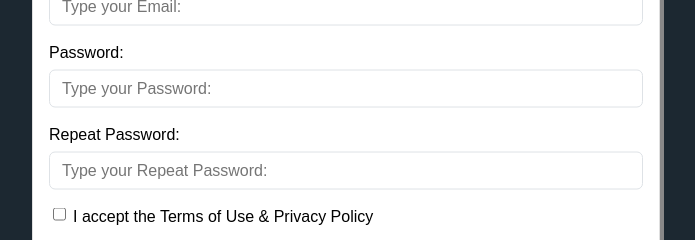
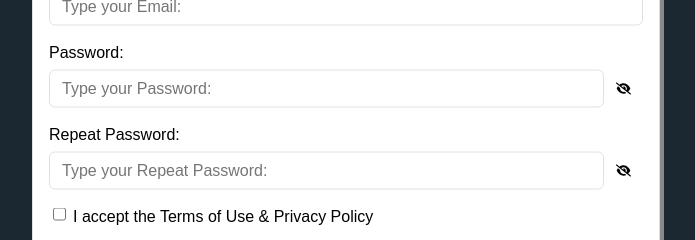
Before and after one commit to Spiderjockey02/fyp-uni, a Next.js app in the folder frontend/: page /register in a window 1280 px wide. Shown: the part 373-613 px from the top of the page, without its empty margins (294-989 px from the left). Built offline with nearby package versions, Linux system fonts and the light colour scheme.

Commit message:
Added togglable views for password inputs

```diff
--- a/frontend/src/components/Buttons/Link.tsx
+++ b/frontend/src/components/Buttons/Link.tsx
@@ -1,17 +1,19 @@
 import Link from 'next/link';
 import styles from '@/styles/Button.module.css';
-import type { CSSProperties } from 'react';
+import type { CSSProperties, ReactElement } from 'react';
 
 interface Props {
-  children: string
+  children: string | ReactElement | Array<ReactElement>
+	className?: string
   style?: CSSProperties
-	href: string
+	href?: string
+	onClick?: () => void
 }
 
 
-export default function LinkButton({ children, href, style }: Props) {
+export default function LinkButton({ children, className, href, style, onClick }: Props) {
 	return (
-		<Link className={styles.link} href={href} style={style}>
+		<Link className={`${styles.link} ${className == undefined ? '' : className}`} href={href == undefined ? '' : href} style={style} onClick={onClick}>
 			{children}
 		</Link>
 	);
--- a/frontend/src/components/Forms/TextField.tsx
+++ b/frontend/src/components/Forms/TextField.tsx
@@ -1,5 +1,9 @@
 import styles from '@/styles/Form.module.css';
 import type { ChangeEvent } from 'react';
+import { LinkButton } from '../Buttons';
+import { FontAwesomeIcon } from '@fortawesome/react-fontawesome';
+import { faEye, faEyeSlash } from '@fortawesome/free-solid-svg-icons';
+import { useState } from 'react';
 
 interface Props {
   label: string
@@ -10,10 +14,21 @@ interface Props {
 }
 
 export default function TextField({ label, id, type = 'text', error = '', onChange }: Props) {
+	const [hidden, setHidden] = useState(false);
+
 	return (
 		<div>
 			<label className={styles['form-label']} htmlFor={id}>{label}</label>
-			<input className={`${styles['form-control']} ${error.length > 0 ? styles['form-input-error'] : ''}`} id={id} type={type} placeholder={`Type your ${label}`} name={id} onChange={onChange}/>
+			<div className={styles['form-group']}>
+				<input className={`${styles['form-control']} ${error.length > 0 ? styles['form-input-error'] : ''}`} id={id} type={type == 'password' ? (hidden ? 'text' : 'password') : type} placeholder={`Type your ${label}`} name={id} onChange={onChange}/>
+				{type == 'password' ?
+					<LinkButton onClick={() => setHidden(!hidden)} className={styles['form-button']}>
+						{hidden ? <FontAwesomeIcon icon={faEye} width={15} height={15} /> : <FontAwesomeIcon icon={faEyeSlash} width={15} height={15} />}
+					</LinkButton>
+					: null
+				}
+			</div>
+
 			{error?.length > 0 ? <div id="passwordHelpBlock" className={styles['form-text']}>
   			{error}
 			</div>
--- a/frontend/src/styles/Form.module.css
+++ b/frontend/src/styles/Form.module.css
@@ -60,3 +60,17 @@
   border-radius: 0.375rem;
   transition: border-color .15s ease-in-out,box-shadow .15s ease-in-out;
 }
+
+.form-group {
+  position: relative;
+  display: flex;
+  align-items: stretch;
+  width: 100%;
+}
+
+.form-button {
+  display: flex;
+  align-items: center;
+  padding: 0.375rem 0.75rem;
+  text-align: center;
+}
```
Also changed, not shown: frontend/src/components/Forms/InputGroup.tsx (added, +16 -0 lines).
